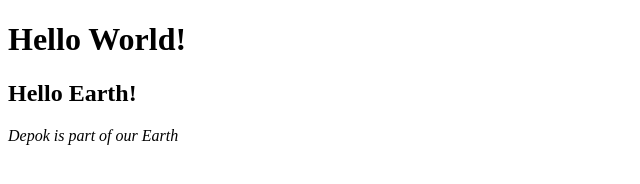
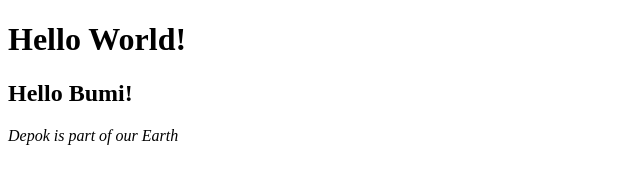
Before and after one commit to fhenix14/test1, a plain HTML site: page index.html in a window 1280 px wide. Shown: the full height of the page, 0-640 px from the left. Drawn offline with Linux system fonts and the light colour scheme.

Commit message:
mengubah earth jadi bumi

```diff
--- a/index.html
+++ b/index.html
@@ -5,7 +5,7 @@
 </head>
 <body>
 <h1>Hello World!</h1>
-<h2>Hello Earth!</h2>
+<h2>Hello Bumi!</h2>
 
 <i>Depok is part of our Earth</i>
 
```
